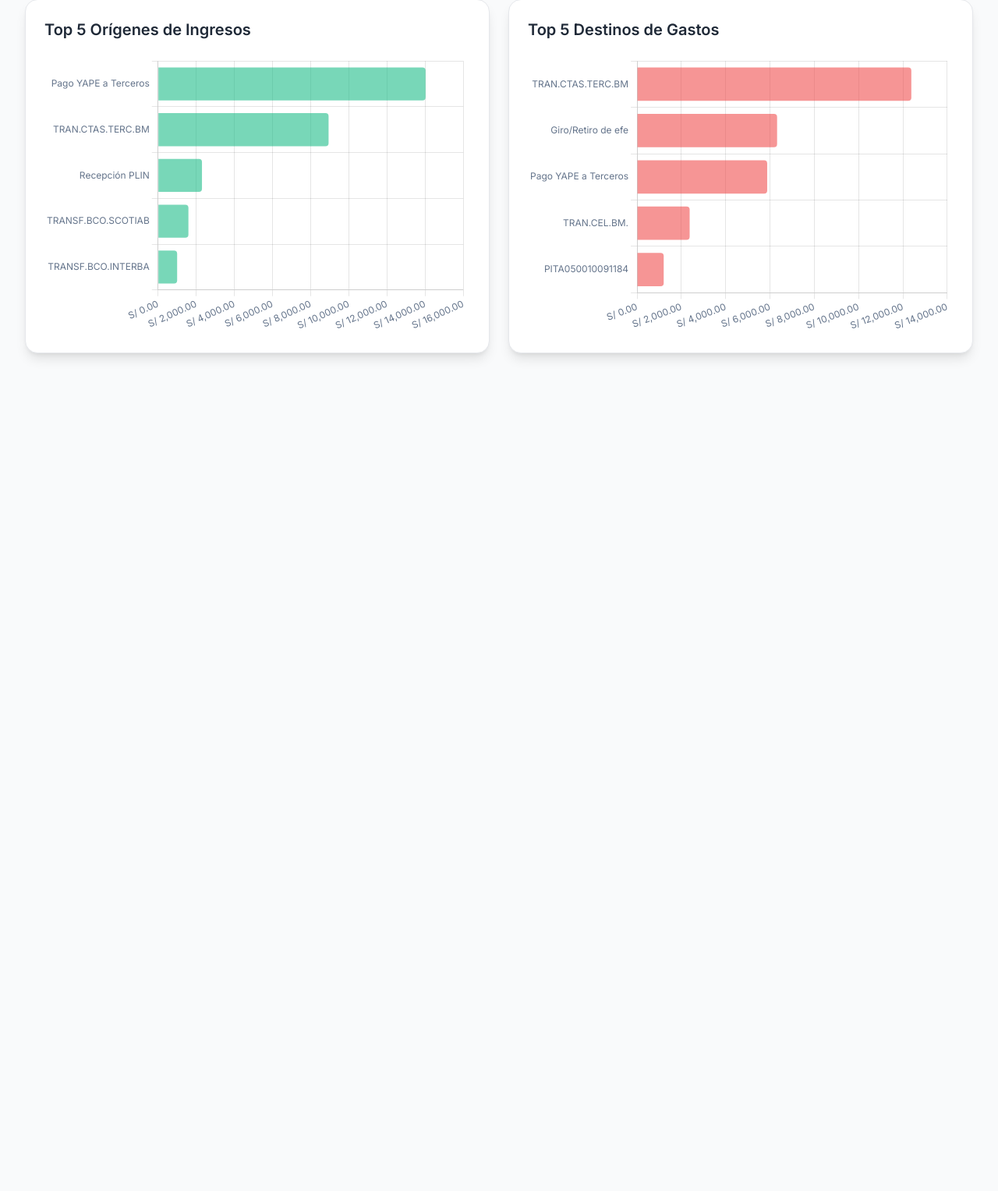
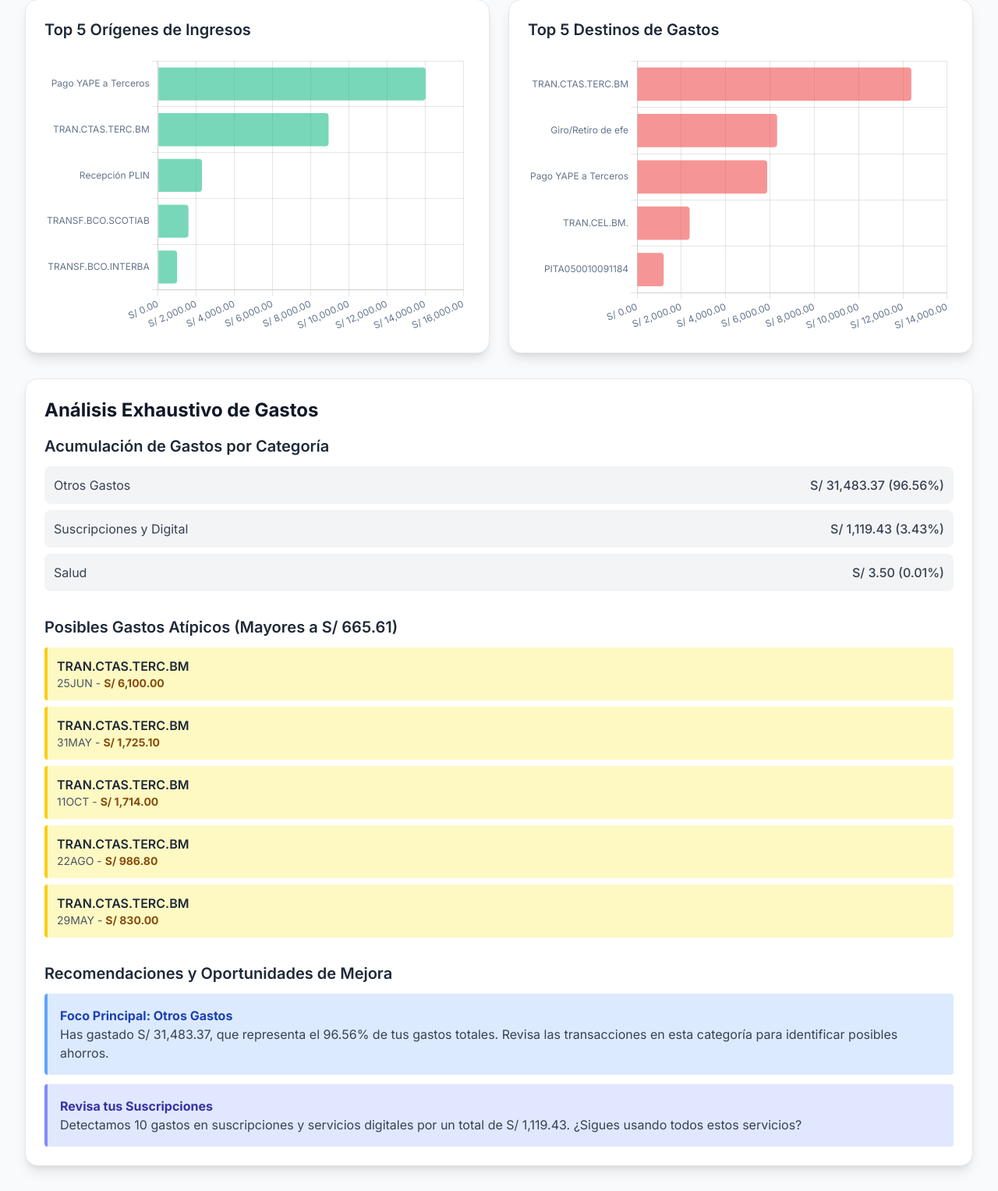
Before and after one commit to Razzeti/Analisis_anual, a Flask app: page / in a window 1280 px wide. Shown: the part 769-2296 px from the top of the page at 78% size. Before the commit the page ends 1229 px from the top, so only its background shows below. Run offline with Flask 3, Linux system fonts and the light colour scheme; some libraries are stand-ins or nearby versions.

Commit message:
feat: Add in-depth expense analysis section
This commit introduces a new section to the financial dashboard that provides users with a detailed analysis of their expenses.

The new "In-depth Expense Analysis" section includes:
- **Expense Accumulation by Category**: A breakdown of spending by category, showing the total amount and percentage of overall expenses.
- **Outlier Detection**: Identification of unusual or atypically large transactions based on a statistical approach (mean and standard deviation).
- **Actionable Recommendations**: Suggestions for financial improvement, such as reviewing the highest spending categories and managing subscriptions.

All the new logic is implemented on the frontend in `static/js/main.js`, leveraging the existing data pipeline. The feature is self-contained and does not require any backend modifications.

```diff
--- a/static/js/main.js
+++ b/static/js/main.js
@@ -222,6 +222,107 @@ document.addEventListener('DOMContentLoaded', function() {
             })
         };
         activeCharts.push(...Object.values(charts));
+
+        analizarGastosDetalladamente(transaccionesValidas, totalGastos);
+
+    }
+
+    function analizarGastosDetalladamente(transacciones, totalGastosGeneral) {
+        const contenedor = document.getElementById('analisis-gastos-detallado');
+        if (!contenedor) return;
+        contenedor.innerHTML = '';
+
+        const formatoMoneda = (valor) => valor.toLocaleString('es-PE', { style: 'currency', currency: 'PEN' });
+
+        const reglasCategorias = {
+            'Servicios Básicos': /pago de servicio|luz del sur|sedapal|calidda|movistar|claro|entel|directv/i,
+            'Transporte': /beat|uber|cabify|didi|peaje|pasaje|transporte/i,
+            'Comida y Restaurantes': /restaurante|cafe|pardo's chicken|kfc|mcdonald's|starbucks|chifa|comida|mercado|plaza vea|wong|metro|tottus|vivanda/i,
+            'Suscripciones y Digital': /netflix|spotify|disney+|hbo max|prime video|google|microsoft|apple|wow/i,
+            'Salud': /farmacia|doctor|clínica|salud|botica/i,
+            'Compras': /ripley|saga falabella|h&m|zara|compras|tienda|mall|jockey plaza/i,
+            'Transferencias y Retiros': /transferencia a|retiro en|envío a/i,
+            'Otros Gastos': /./
+        };
+
+        let gastosPorCategoria = {};
+
+        transacciones.filter(t => t.Gastos > 0).forEach(t => {
+            let categoriaAsignada = 'Otros Gastos';
+            for (const categoria in reglasCategorias) {
+                if (reglasCategorias[categoria].test(t.DESCRIPCION)) {
+                    categoriaAsignada = categoria;
+                    break;
+                }
+            }
+            if (!gastosPorCategoria[categoriaAsignada]) {
+                gastosPorCategoria[categoriaAsignada] = [];
+            }
+            gastosPorCategoria[categoriaAsignada].push(t);
+        });
+
+        let analisisHTML = '<div class="space-y-8">';
+
+        // 1. Acumulación de Dinero por Destino
+        analisisHTML += '<div>';
+        analisisHTML += '<h3 class="text-xl font-semibold text-gray-800 mb-3">Acumulación de Gastos por Categoría</h3>';
+        analisisHTML += '<ul class="space-y-2 text-gray-700">';
+        Object.entries(gastosPorCategoria).sort(([, a], [, b]) => b.reduce((s, t) => s + t.Gastos, 0) - a.reduce((s, t) => s + t.Gastos, 0)).forEach(([categoria, gastos]) => {
+            const totalCategoria = gastos.reduce((sum, t) => sum + t.Gastos, 0);
+            const porcentaje = (totalCategoria / totalGastosGeneral) * 100;
+            analisisHTML += `<li class="flex justify-between items-center bg-gray-100 p-3 rounded-lg">
+                <span>${categoria}</span>
+                <span class="font-medium">${formatoMoneda(totalCategoria)} (${porcentaje.toFixed(2)}%)</span>
+            </li>`;
+        });
+        analisisHTML += '</ul></div>';
+
+        // 2. Valores Extraños (Anomalías)
+        const mediaGeneral = totalGastosGeneral / transacciones.filter(t => t.Gastos > 0).length;
+        const desviacionEstandar = Math.sqrt(transacciones.filter(t => t.Gastos > 0).reduce((sum, t) => sum + Math.pow(t.Gastos - mediaGeneral, 2), 0) / transacciones.length);
+        const umbralAnomalia = mediaGeneral + (2 * desviacionEstandar); // Umbral: media + 2 * stddev
+        const gastosAnomalos = transacciones.filter(t => t.Gastos > umbralAnomalia);
+
+        if (gastosAnomalos.length > 0) {
+            analisisHTML += '<div>';
+            analisisHTML += `<h3 class="text-xl font-semibold text-gray-800 mb-3">Posibles Gastos Atípicos (Mayores a ${formatoMoneda(umbralAnomalia)})</h3>`;
+            analisisHTML += '<ul class="space-y-2">';
+            gastosAnomalos.sort((a,b) => b.Gastos - a.Gastos).forEach(g => {
+                analisisHTML += `<li class="p-3 bg-yellow-100 border-l-4 border-yellow-400 rounded">
+                    <p class="font-semibold">${g.DESCRIPCION}</p>
+                    <p class="text-sm text-gray-600">${g.FECHA} - <span class="font-bold text-yellow-800">${formatoMoneda(g.Gastos)}</span></p>
+                </li>`;
+            });
+            analisisHTML += '</ul></div>';
+        }
+
+        // 3. Recomendaciones y Niveles de Mejora
+        analisisHTML += '<div>';
+        analisisHTML += '<h3 class="text-xl font-semibold text-gray-800 mb-3">Recomendaciones y Oportunidades de Mejora</h3>';
+        analisisHTML += '<div class="space-y-3">';
+        const categoriaMasCara = Object.entries(gastosPorCategoria).sort(([, a], [, b]) => b.reduce((s, t) => s + t.Gastos, 0) - a.reduce((s, t) => s + t.Gastos, 0))[0];
+        if (categoriaMasCara) {
+             const totalCategoria = categoriaMasCara[1].reduce((s, t) => s + t.Gastos, 0);
+             const porcentaje = (totalCategoria / totalGastosGeneral) * 100;
+             analisisHTML += `<div class="p-4 bg-blue-100 border-l-4 border-blue-400 rounded">
+                <h4 class="font-bold text-blue-800">Foco Principal: ${categoriaMasCara[0]}</h4>
+                <p class="text-gray-700">Has gastado ${formatoMoneda(totalCategoria)}, que representa el ${porcentaje.toFixed(2)}% de tus gastos totales. Revisa las transacciones en esta categoría para identificar posibles ahorros.</p>
+             </div>`;
+        }
+        const suscripciones = gastosPorCategoria['Suscripciones y Digital'];
+        if (suscripciones && suscripciones.length > 1) {
+            const totalSuscripciones = suscripciones.reduce((s, t) => s + t.Gastos, 0);
+            analisisHTML += `<div class="p-4 bg-indigo-100 border-l-4 border-indigo-400 rounded">
+                <h4 class="font-bold text-indigo-800">Revisa tus Suscripciones</h4>
+                <p class="text-gray-700">Detectamos ${suscripciones.length} gastos en suscripciones y servicios digitales por un total de ${formatoMoneda(totalSuscripciones)}. ¿Sigues usando todos estos servicios?</p>
+            </div>`;
+        }
+        analisisHTML += '</div></div>';
+
+
+        analisisHTML += '</div>'; // Cierre del contenedor principal
+
+        contenedor.innerHTML = analisisHTML;
     }
 
     refreshButton.addEventListener('click', refreshData);
--- a/templates/graf1.html
+++ b/templates/graf1.html
@@ -113,6 +113,15 @@
                  </div>
             </div>
         </div>
+
+        <!-- Sección de Análisis Exhaustivo de Gastos -->
+        <div class="mt-8 bg-white p-6 rounded-2xl shadow-lg border border-gray-200">
+            <h2 class="text-2xl font-bold text-gray-900 mb-4">Análisis Exhaustivo de Gastos</h2>
+            <div id="analisis-gastos-detallado" class="space-y-6">
+                <!-- Los resultados del análisis se insertarán aquí dinámicamente -->
+            </div>
+        </div>
+
     </div>
 
     <script src="/static/js/main.js"></script>
```
Also changed, not shown: 1 other file.
